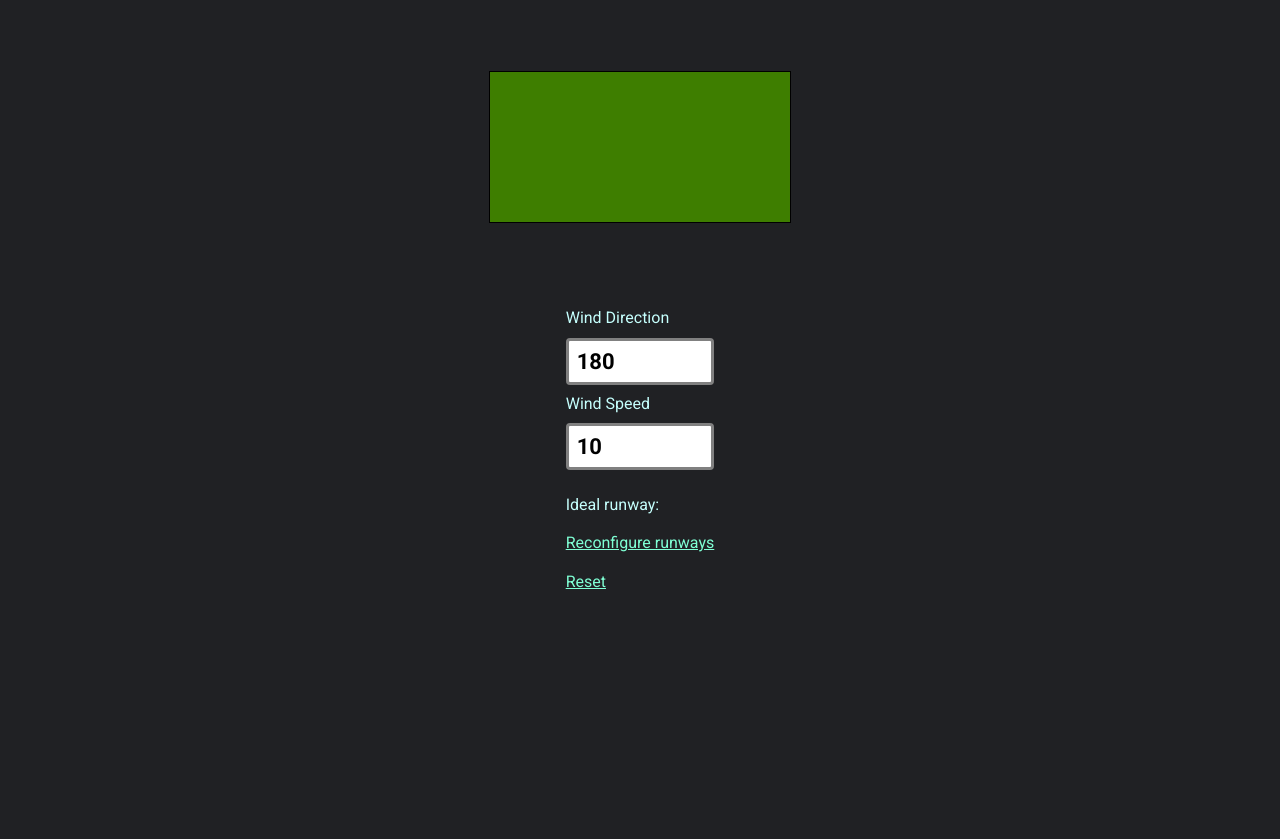
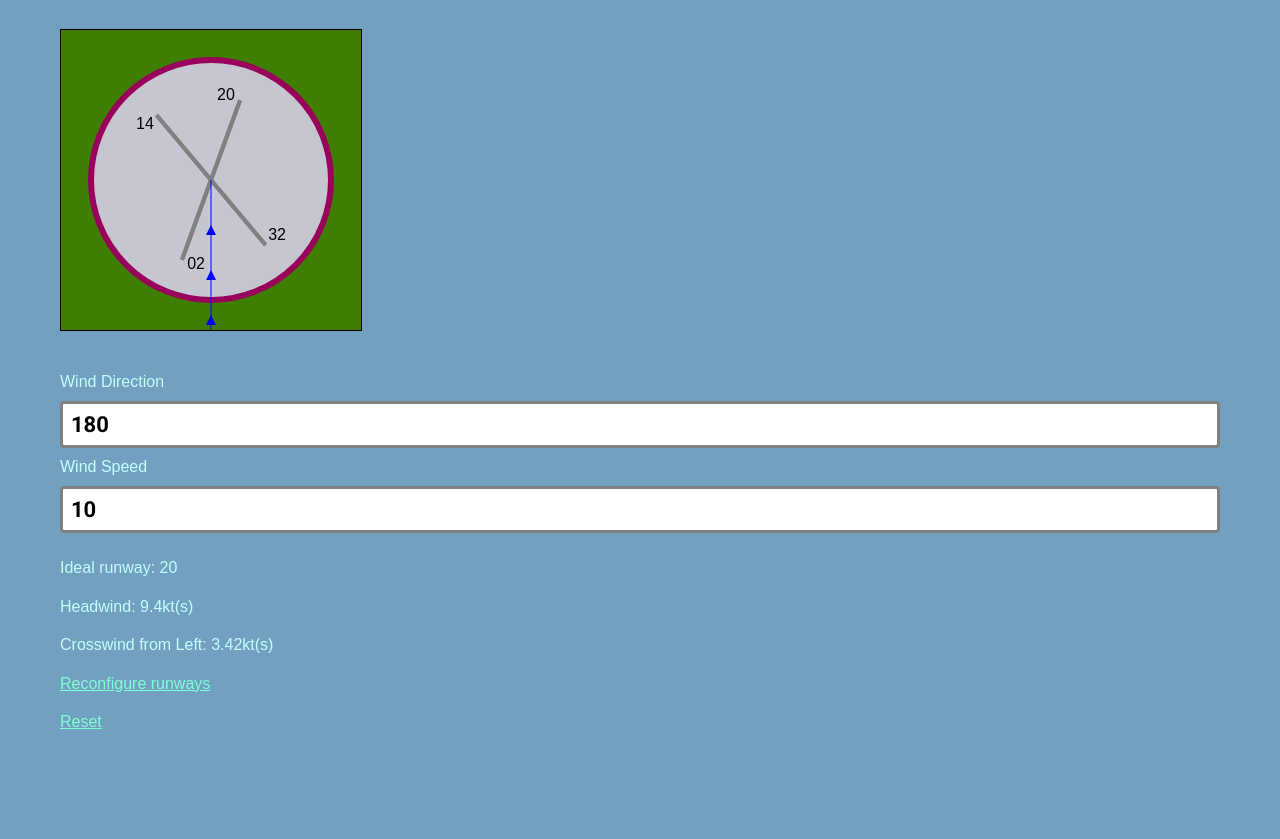
Before and after one commit to gstevenson/wind, a website built with webpack: page index.html in a window 1280 px wide. Shown: the part 99-938 px from the top of the page. Before the commit the page ends 800 px from the top, so only its background shows below. Built offline with nearby package versions, Linux system fonts and the light colour scheme.

Commit message:
bring js up to the modern era

```diff
--- a/css/style.css
+++ b/css/style.css
@@ -250,21 +250,25 @@ textarea {
 
 /* Custom */
 
+/* General styles */
 body,
 html {
-    height: 100%;
+    font-family: 'Arial', sans-serif;
     margin: 0;
-    background-color: #202124;
-
-    display: grid; /* Enables CSS Grid */
-    place-items: center; /* Shortcut for aligning and justifying items in the center */
-    min-height: 100vh; /* Full viewport height */
+    padding: 0;
+    background: #72a0c1; /* Pale blue background */
 }
 
-h1 {
-    color: white;
-    margin: 20px;
+.container {
+    max-width: 1200px;
+    margin: 0 auto;
+    padding: 20px;
+    background: #72a0c1;
+}
+
+.header h1 {
     text-align: center;
+    color: #333;
 }
 
 canvas {
--- a/index.html
+++ b/index.html
@@ -37,9 +37,11 @@
         />
     </head>
 
-    <body class="roboto-regular">
+    <body>
+        <div class="container">
+            <div class="header">
                 <h1 class="roboto-black">Runway / Wind Calculator</h1>
-
+            </div>
             <canvas id="myCanvas"> Your browser does not support the canvas element. </canvas>
 
             <div class="controls-container">
@@ -65,5 +67,6 @@
             </div>
 
             <script src="js/app.js"></script>
+        </div>
     </body>
 </html>
--- a/js/app.js
+++ b/js/app.js
@@ -1,22 +1,18 @@
-var canvas = document.getElementById('myCanvas')
+const canvas = document.getElementById('myCanvas')
 
-var heightRatio = 1
-canvas.height = canvas.width * heightRatio
+canvas.height = canvas.width
 
-var ctx = canvas.getContext('2d')
+const ctx = canvas.getContext('2d')
 
-var centerX = canvas.width / 2
-var centerY = canvas.height / 2
-var radius = (canvas.width / 2) * 0.8
+const centerX = canvas.width / 2
+const centerY = canvas.height / 2
+const radius = (canvas.width / 2) * 0.8
 
-var runways = JSON.parse(localStorage.getItem('runways'))
-
-ctx.beginPath()
+let runways = JSON.parse(localStorage.getItem('runways'))
 
 function setupCanvas() {
     ctx.clearRect(0, 0, canvas.width, canvas.height)
 
-    // Setup for the circle
     ctx.beginPath()
     ctx.strokeStyle = '#99005b'
     ctx.lineWidth = 6
@@ -25,10 +21,7 @@ function setupCanvas() {
     ctx.fill()
     ctx.stroke()
 
-    // Draw the fixed runway lines
-    runways.forEach(function (angle) {
-        drawRunwayLine(angle)
-    })
+    runways.forEach(angle => drawRunwayLine(angle))
 }
 
 function drawArrowhead(ctx, x, y, radians) {
@@ -45,21 +38,18 @@ function drawArrowhead(ctx, x, y, radians) {
 }
 
 function angleToRunwayNumber(angleDegrees) {
-    let runwayNumber = Math.round(angleDegrees / 10) // Divide by 10 and round to get the basic number
+    let runwayNumber = Math.round(angleDegrees / 10)
     if (runwayNumber >= 100) {
-        // If the runway number is 100 or more, modulo by 100 to keep it within two digits
         runwayNumber = runwayNumber % 100
     }
-    return runwayNumber.toString().padStart(2, '0') // Ensure it's a two-digit string
+    return runwayNumber.toString().padStart(2, '0')
 }
 
 function drawWindLine(angleDegrees, numberOfArrows) {
-    var adjustedAngleDegrees = angleDegrees - 90
-    var angleRadians = adjustedAngleDegrees * (Math.PI / 180)
+    const adjustedAngleDegrees = angleDegrees - 90
+    const angleRadians = adjustedAngleDegrees * (Math.PI / 180)
+    const lineLength = radius * 1.5
 
-    var lineLength = radius * 1.5 // Length of the line from center
-
-    // Draw the main wind line
     ctx.strokeStyle = 'blue'
     ctx.lineWidth = 1
     ctx.beginPath()
@@ -67,33 +57,26 @@ function drawWindLine(angleDegrees, numberOfArrows) {
     ctx.lineTo(centerX + lineLength * Math.cos(angleRadians), centerY + lineLength * Math.sin(angleRadians))
     ctx.stroke()
 
-    // Calculate the interval at which arrows should be placed on the line
-    var interval = lineLength / (numberOfArrows + 1)
-
-    // Set the style for the arrows
+    const interval = lineLength / (numberOfArrows + 1)
     ctx.fillStyle = 'blue'
 
-    // Draw the arrows along the line
-    for (var i = 1; i <= numberOfArrows; i++) {
-        var x = centerX + i * interval * Math.cos(angleRadians)
-        var y = centerY + i * interval * Math.sin(angleRadians)
+    for (let i = 1; i <= numberOfArrows; i++) {
+        const x = centerX + i * interval * Math.cos(angleRadians)
+        const y = centerY + i * interval * Math.sin(angleRadians)
         drawArrowhead(ctx, x, y, angleRadians + Math.PI / 2)
     }
 }
 
 function drawRunwayLine(angleDegrees) {
-    // Adjust the angle by subtracting 90 degrees
-    var adjustedAngleDegrees = angleDegrees - 270
-    var angleRadians = adjustedAngleDegrees * (Math.PI / 180)
+    const adjustedAngleDegrees = angleDegrees - 270
+    const angleRadians = adjustedAngleDegrees * (Math.PI / 180)
+    const lineLength = Math.sqrt(2) * radius * 0.5
 
-    // Calculate start and end points for the line
-    var lineLength = Math.sqrt(2) * radius * 0.5
-    var startX = centerX - lineLength * Math.cos(angleRadians)
-    var startY = centerY - lineLength * Math.sin(angleRadians)
-    var endX = centerX + lineLength * Math.cos(angleRadians)
-    var endY = centerY + lineLength * Math.sin(angleRadians)
+    const startX = centerX - lineLength * Math.cos(angleRadians)
+    const startY = centerY - lineLength * Math.sin(angleRadians)
+    const endX = centerX + lineLength * Math.cos(angleRadians)
+    const endY = centerY + lineLength * Math.sin(angleRadians)
 
-    // Drawing the line
     ctx.beginPath()
     ctx.strokeStyle = 'grey'
     ctx.lineWidth = 4
@@ -101,109 +84,73 @@ function drawRunwayLine(angleDegrees) {
     ctx.lineTo(endX, endY)
     ctx.stroke()
 
-    // Adding runway number text at the end of the line
-    var textPadding = 15 // Padding from the end of the line to the start of the text
-    var textX = endX + textPadding * Math.cos(angleRadians - Math.PI / 2)
-    var textY = endY + textPadding * Math.sin(angleRadians - Math.PI / 2)
+    const textPadding = 15
+    const textX = endX + textPadding * Math.cos(angleRadians - Math.PI / 2)
+    const textY = endY + textPadding * Math.sin(angleRadians - Math.PI / 2)
 
     ctx.fillStyle = 'black'
-    ctx.font = '16px Arial' // Set the font size and family
-    ctx.textAlign = 'center' // Center the text horizontally on the calculated point
-    ctx.textBaseline = 'middle' // Center the text vertically on the calculated point
-
-    let runwayText = angleToRunwayNumber(angleDegrees) // Convert to runway number
-    ctx.fillText(runwayText, textX, textY)
+    ctx.font = '16px Arial'
+    ctx.textAlign = 'center'
+    ctx.textBaseline = 'middle'
+    ctx.fillText(angleToRunwayNumber(angleDegrees), textX, textY)
 }
 
 function updateWindLine() {
-    var windAngle = document.getElementById('windInput').value
-    var windSpeed = document.getElementById('windSpeed').value
+    const windAngle = document.getElementById('windInput').value
+    const windSpeed = document.getElementById('windSpeed').value
 
     if (windAngle !== '' && windSpeed !== '') {
-        setupCanvas() // Clears the canvas and redraws the base elements
-        drawWindLine(parseInt(windAngle, 10), 3) // Draws the wind line with the specified number of arrows
+        setupCanvas()
+        drawWindLine(parseInt(windAngle, 10), 3)
 
-        var runway = angleToRunwayNumber(findClosest(windAngle))
-
-        document.getElementById('idealRunwayValue').textContent = runway
-
-        calcWind(windAngle, windSpeed, findClosest(windAngle))
+        const closest = findClosest(windAngle)
+        document.getElementById('idealRunwayValue').textContent = angleToRunwayNumber(closest)
+        calcWind(windAngle, windSpeed, closest)
     }
 }
 
 function calcWind(windAngle, windSpeed, runway) {
-    var recip = runway < 180 ? runway + 180 : runway - 180
+    const recip = runway < 180 ? runway + 180 : runway - 180
+    const rwyrad = (runway * Math.PI) / 180
+    const windrad = (windAngle * Math.PI) / 180
 
-    // Convert degrees to radians more concisely
-    var rwyrad = (runway * Math.PI) / 180
-    var windrad = (windAngle * Math.PI) / 180
+    const rwyVector = { x: Math.sin(rwyrad), y: Math.cos(rwyrad) }
+    const windVector = { x: Math.sin(windrad), y: Math.cos(windrad) }
 
-    // Calculate runway and wind vectors
-    var rwyVector = { x: Math.sin(rwyrad), y: Math.cos(rwyrad) }
-    var windVector = { x: Math.sin(windrad), y: Math.cos(windrad) }
+    const dotprod = rwyVector.x * windVector.x + rwyVector.y * windVector.y
+    const thetarad = Math.acos(dotprod)
 
-    // Dot product and angle between runway and wind vectors
-    var dotprod = rwyVector.x * windVector.x + rwyVector.y * windVector.y
-    var thetarad = Math.acos(dotprod)
+    const sigfig = 100
+    const headortail_component = Math.round(sigfig * windSpeed * Math.cos(thetarad)) / sigfig
+    const xwind_component = Math.round(sigfig * windSpeed * Math.sin(thetarad)) / sigfig
 
-    // Rounding for significant figures
-    var sigfig = 100
-    var headortail_component = Math.round(sigfig * windSpeed * Math.cos(thetarad)) / sigfig
-    var xwind_component = Math.round(sigfig * windSpeed * Math.sin(thetarad)) / sigfig
-
-    // Determine head/tailwind and crosswind direction more efficiently
-    var headOrTail = headortail_component >= 0 ? 'Headwind: ' : 'Tailwind: '
-
-    // Simplified logic for determining crosswind direction
-    var wind_direction =
+    const headOrTail = headortail_component >= 0 ? 'Headwind: ' : 'Tailwind: '
+    const wind_direction =
         'Crosswind from ' + ((windAngle >= runway && windAngle < recip) || (runway >= 180 && (windAngle >= runway || windAngle < recip)) ? 'Right: ' : 'Left: ')
 
-    // Update DOM elements
     document.getElementById('headWindValue').textContent = headOrTail + headortail_component + 'kt(s)'
     document.getElementById('crossWindValue').textContent = wind_direction + xwind_component + 'kt(s)'
 }
 
 function findClosest(value) {
-    // Find the closest value
-    return runways.reduce((closest, current) => {
-        // Calculate the absolute difference
-        const diffClosest = Math.abs(closest - value)
-        const diffCurrent = Math.abs(current - value)
-
-        // If the current value is closer, return it; otherwise, keep the previous closest
-        return diffCurrent < diffClosest ? current : closest
-    })
-}
-
-function angleToRunwayNumber(angleDegrees) {
-    let runwayNumber = Math.round(angleDegrees / 10) // Divide by 10 and round to get the basic number
-    if (runwayNumber >= 100) {
-        // If the runway number is 100 or more, modulo by 100 to keep it within two digits
-        runwayNumber = runwayNumber % 100
-    }
-    return runwayNumber.toString().padStart(2, '0') // Ensure it's a two-digit string
+    return runways.reduce((closest, current) =>
+        Math.abs(current - value) < Math.abs(closest - value) ? current : closest
+    )
 }
 
 function configureLocalStorage() {
     runways = [20, 200, 140, 320]
-
     localStorage.setItem('runways', JSON.stringify(runways))
 }
 
 function reconfigureRunways() {
-    var runw = JSON.parse(localStorage.getItem('runways'))
-    var newRunways = window.prompt('Enter a comma separated list of runways, using full magnetic heading', runw.join(', '))
+    const newRunways = window.prompt('Enter a comma separated list of runways, using full magnetic heading', runways.join(', '))
 
-    if (newRunways == null || newRunways == '') {
+    if (newRunways === null || newRunways === '') {
         return
     }
 
-    var numbersArray = newRunways.split(', ').map(function (item) {
-        return parseInt(item, 10)
-    })
-
-    runways = numbersArray
-
+    runways = newRunways.split(', ').map(item => parseInt(item, 10))
     localStorage.setItem('runways', JSON.stringify(runways))
 
     setupCanvas()
@@ -211,14 +158,12 @@ function reconfigureRunways() {
 }
 
 function reset() {
-    console.log('setting up application')
-
     configureLocalStorage()
     setupCanvas()
     updateWindLine()
 }
 
-if (localStorage.getItem('runways') == null) {
+if (localStorage.getItem('runways') === null) {
     configureLocalStorage()
 }
 
@@ -226,7 +171,5 @@ setupCanvas()
 updateWindLine()
 
 window.updateWindLine = updateWindLine
-
 window.reconfigureRunways = reconfigureRunways
-
 window.reset = reset
```
Lines whose indentation alone changed are shown as unchanged.
